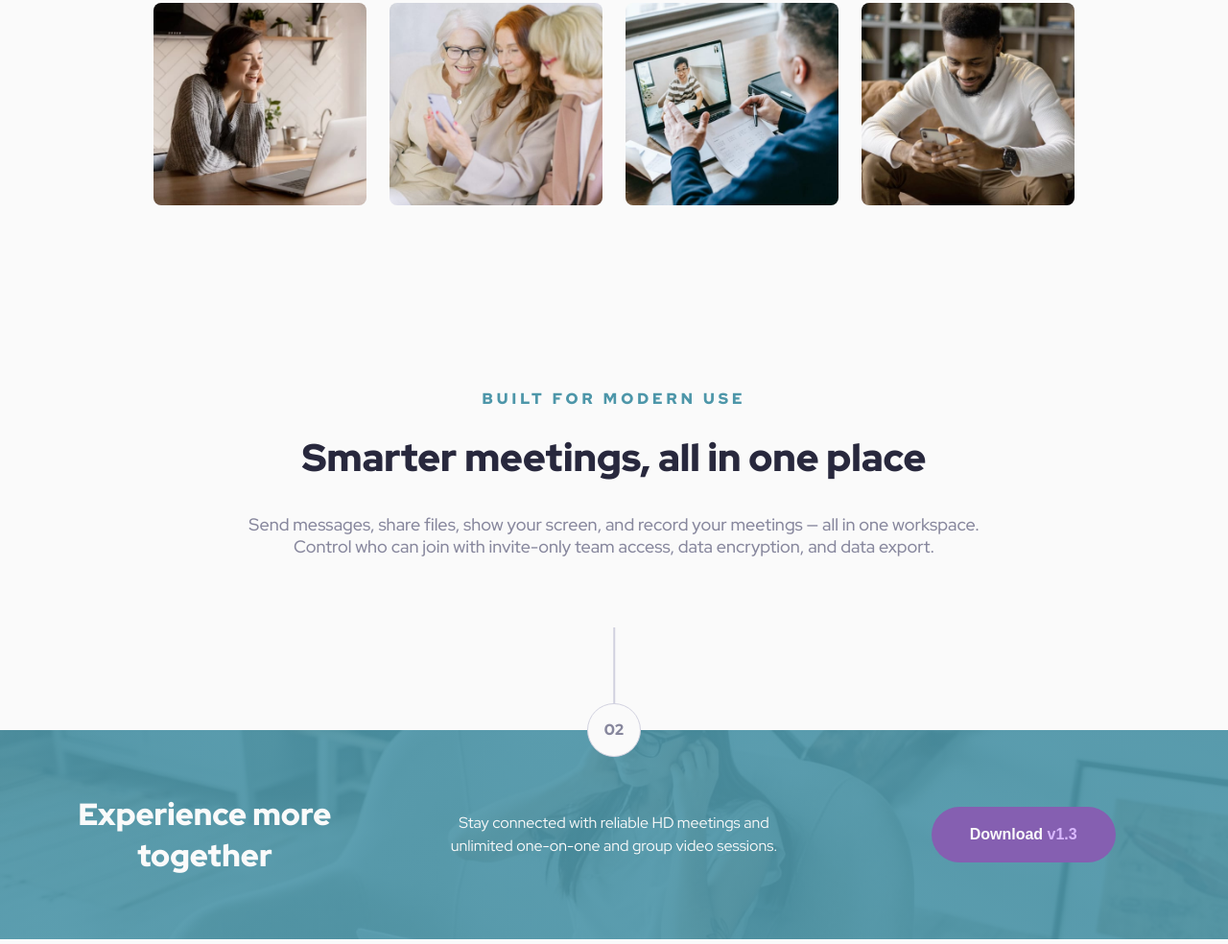
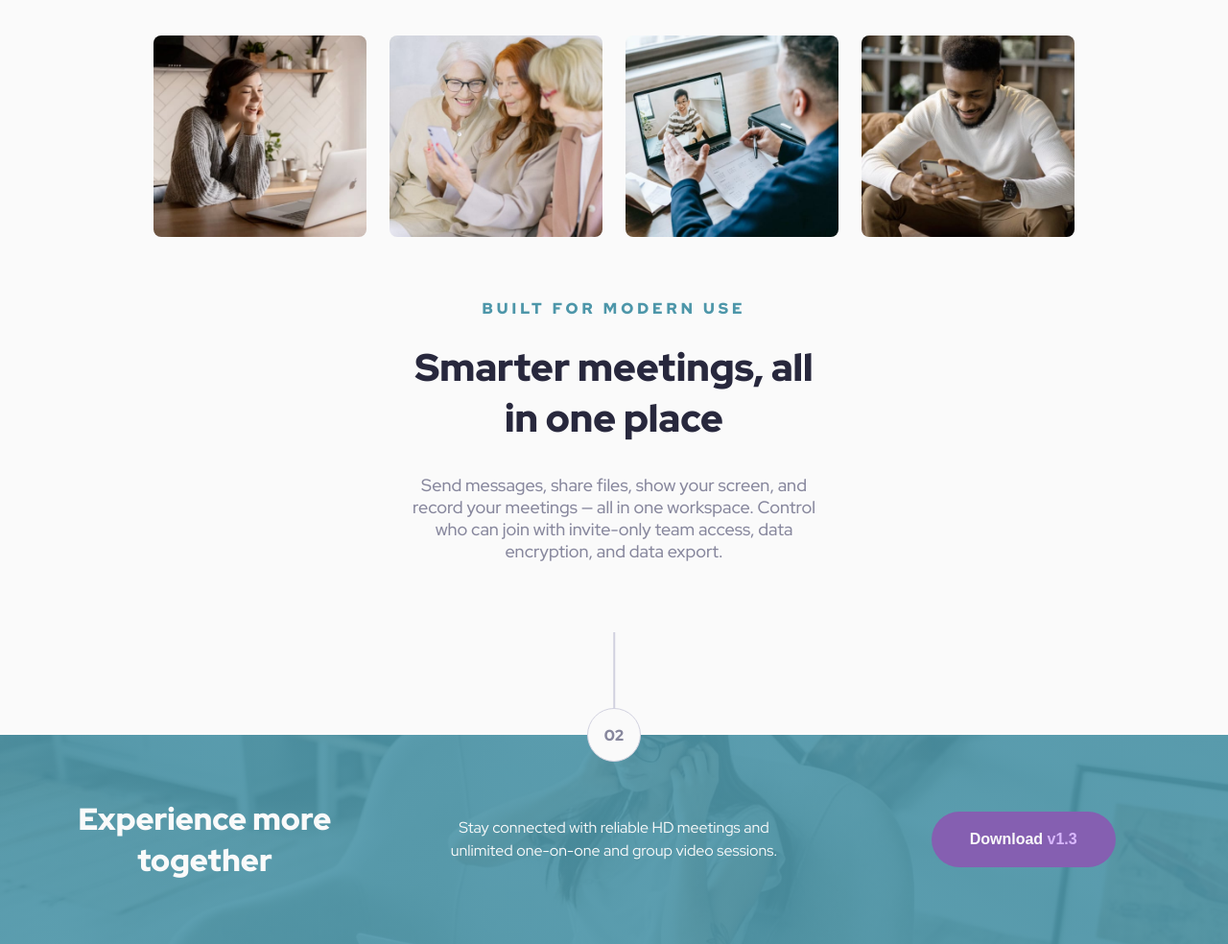
Before and after one commit to maryam-hytham/meet-landing-page, a plain HTML site: page index.html in a window 1280 px wide. Shown: the part 864-1848 px from the top of the page at 96% size. Drawn offline with Linux system fonts and the light colour scheme.

Commit message:
Update grid layout for image collage and adjust padding for middle content

```diff
--- a/styles.css
+++ b/styles.css
@@ -111,7 +111,7 @@ button {
 .image__collage {
   display: grid;
   grid-template-columns: repeat(2, 1fr);
-  grid-template-rows: repeat(2, minmax(144px,144px));
+  grid-template-rows: repeat(2, minmax(144px));
   row-gap: 1rem;
   column-gap: 1rem;
   justify-content: center;
@@ -224,7 +224,7 @@ button {
       font-size: 40px;
     }
     .middle__content {
-      padding: 0 6rem;
+      padding: 0 16rem;
     }
     .footer {
       margin: -28px -10rem -5rem;
```
